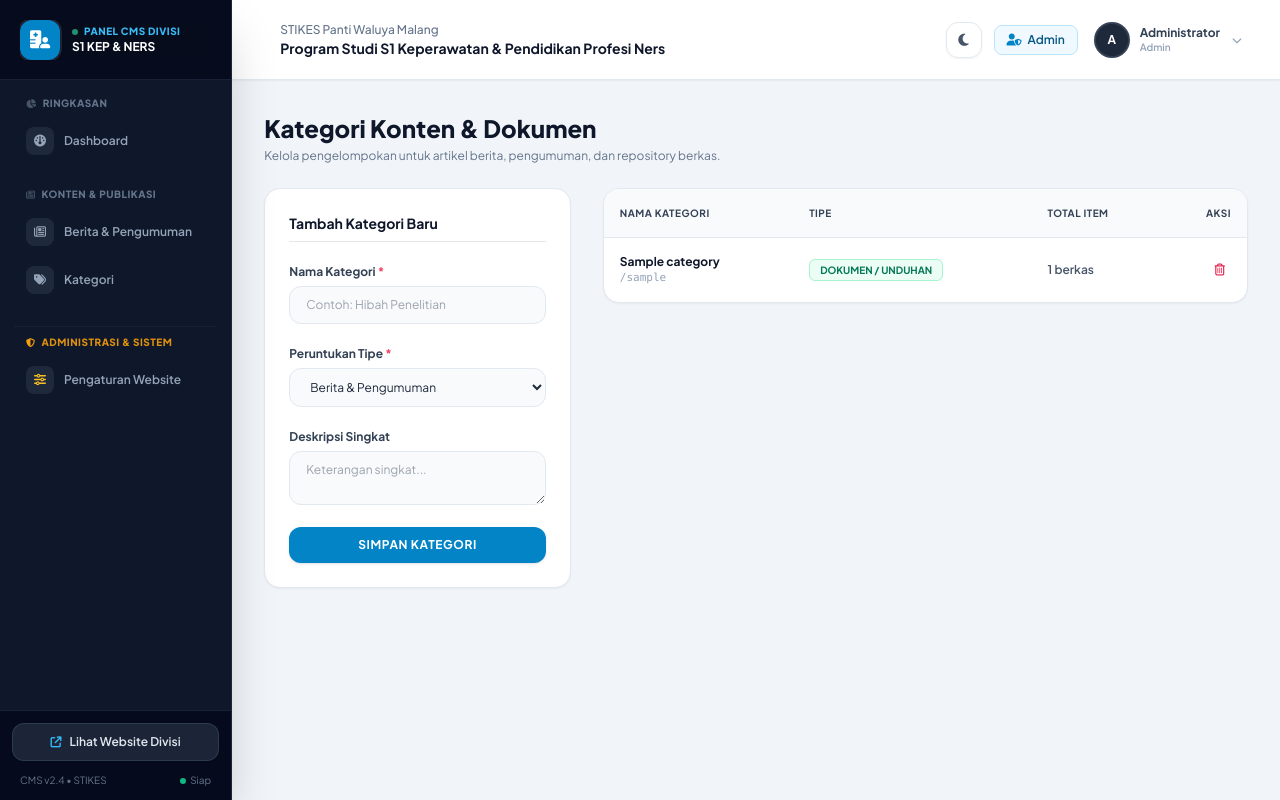
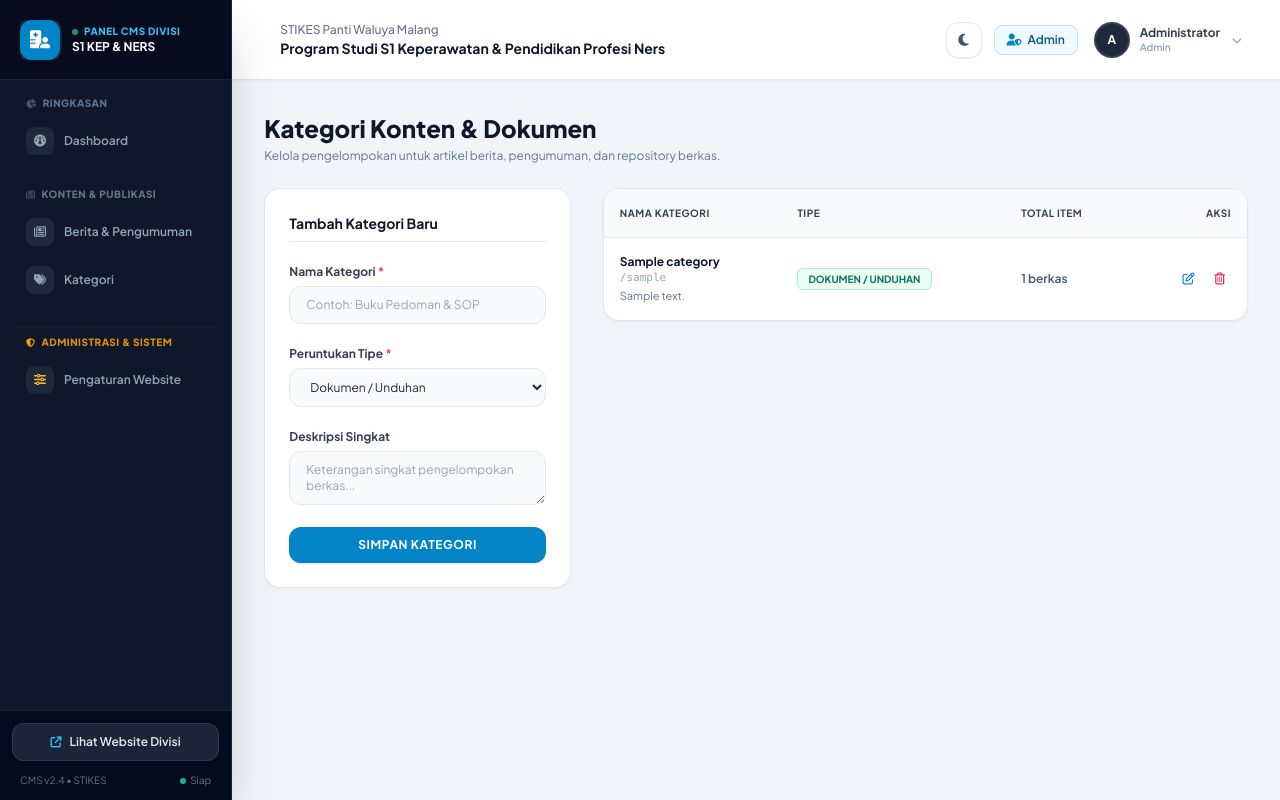
Before and after one commit to YonathanTobias/Cms-Prodi-S1-Farmasi, a Laravel app: template resources/views/admin/categories/index.blade.php in a window 1280 px wide. Run offline with Laravel 12, Linux system fonts and the light colour scheme; data comes from the database, SQL or seed files in the repository; the template is opened without the code that fills it: most values are stand-ins (such as "Sample title", 1, 10 or a date in 2020); some libraries are stand-ins or nearby versions.

Commit message:
feat: tambahkan fitur edit modal pada manajemen kategori

```diff
--- a/resources/views/admin/categories/index.blade.php
+++ b/resources/views/admin/categories/index.blade.php
@@ -3,7 +3,14 @@
 @section('title', 'Manajemen Kategori')
 
 @section('content')
-<div class="space-y-6">
+<div class="space-y-6" x-data="{
+    editModal: false,
+    editId: null,
+    editName: '',
+    editType: 'document',
+    editDesc: '',
+    editAction: ''
+}">
     <div>
         <h1 class="text-2xl font-extrabold text-slate-900">Kategori Konten & Dokumen</h1>
         <p class="text-xs text-slate-500 mt-1">Kelola pengelompokan untuk artikel berita, pengumuman, dan repository berkas.</p>
@@ -18,20 +25,20 @@
                     @csrf
                     <div class="space-y-1">
                         <label class="text-xs font-bold text-slate-700">Nama Kategori <span class="text-rose-500">*</span></label>
-                        <input type="text" name="name" required class="w-full px-4 py-2.5 rounded-xl text-xs bg-slate-50 border border-slate-200 focus:outline-none focus:ring-2 focus:ring-sky-500 focus:bg-white" placeholder="Contoh: Hibah Penelitian">
+                        <input type="text" name="name" required class="w-full px-4 py-2.5 rounded-xl text-xs bg-slate-50 border border-slate-200 focus:outline-none focus:ring-2 focus:ring-sky-500 focus:bg-white" placeholder="Contoh: Buku Pedoman & SOP">
                     </div>
 
                     <div class="space-y-1">
                         <label class="text-xs font-bold text-slate-700">Peruntukan Tipe <span class="text-rose-500">*</span></label>
                         <select name="type" required class="w-full px-4 py-2.5 rounded-xl text-xs bg-slate-50 border border-slate-200 focus:outline-none focus:ring-2 focus:ring-sky-500 focus:bg-white">
+                            <option value="document">Dokumen / Unduhan</option>
                             <option value="post">Berita & Pengumuman</option>
-                            <option value="document">Dokumen / Unduhan</option>
                         </select>
                     </div>
 
                     <div class="space-y-1">
                         <label class="text-xs font-bold text-slate-700">Deskripsi Singkat</label>
-                        <textarea name="description" rows="2" class="w-full px-4 py-2.5 rounded-xl text-xs bg-slate-50 border border-slate-200 focus:outline-none focus:ring-2 focus:ring-sky-500 focus:bg-white" placeholder="Keterangan singkat..."></textarea>
+                        <textarea name="description" rows="2" class="w-full px-4 py-2.5 rounded-xl text-xs bg-slate-50 border border-slate-200 focus:outline-none focus:ring-2 focus:ring-sky-500 focus:bg-white" placeholder="Keterangan singkat pengelompokan berkas..."></textarea>
                     </div>
 
                     <button type="submit" class="w-full py-2.5 rounded-xl bg-theme-primary text-white font-bold text-xs uppercase tracking-wider shadow hover:opacity-90 transition">
@@ -60,6 +67,9 @@
                                 <td class="p-4">
                                     <div class="font-bold text-slate-900">{{ $cat->name }}</div>
                                     <div class="text-[11px] text-slate-400 font-mono">/{{ $cat->slug }}</div>
+                                    @if($cat->description)
+                                        <div class="text-[11px] text-slate-500 mt-0.5">{{ $cat->description }}</div>
+                                    @endif
                                 </td>
                                 <td class="p-4">
                                     <span class="px-2.5 py-1 rounded-md text-[10px] font-bold uppercase {{ $cat->type == 'post' ? 'bg-sky-50 text-sky-700 border border-sky-200' : 'bg-emerald-50 text-emerald-700 border border-emerald-200' }}">
@@ -69,11 +79,27 @@
                                 <td class="p-4 font-semibold">
                                     {{ $cat->type == 'post' ? $cat->posts_count . ' artikel' : $cat->documents_count . ' berkas' }}
                                 </td>
-                                <td class="p-4 text-right">
-                                    <form action="{{ route('admin.categories.destroy', $cat->id) }}" method="POST" class="inline" onsubmit="return confirm('Hapus kategori ini?');">
+                                <td class="p-4 text-right space-x-1.5 whitespace-nowrap">
+                                    <!-- Tombol Edit -->
+                                    <button type="button"
+                                            @click="editModal = true;
+                                                    editId = {{ $cat->id }};
+                                                    editName = '{{ addslashes($cat->name) }}';
+                                                    editType = '{{ $cat->type }}';
+                                                    editDesc = '{{ addslashes($cat->description ?? '') }}';
+                                                    editAction = '{{ route('admin.categories.update', $cat->id) }}'"
+                                            class="p-1.5 rounded-lg text-sky-600 hover:bg-sky-50 transition"
+                                            title="Edit Kategori">
+                                        <i class="fa-regular fa-pen-to-square"></i>
+                                    </button>
+
+                                    <!-- Tombol Hapus -->
+                                    <form action="{{ route('admin.categories.destroy', $cat->id) }}" method="POST" class="inline" onsubmit="return confirm('Hapus kategori ini? Dokumen dalam kategori ini tidak akan terhapus.');">
                                         @csrf
                                         @method('DELETE')
-                                        <button type="submit" class="p-1.5 rounded-lg text-rose-600 hover:bg-rose-50 transition" title="Hapus"><i class="fa-regular fa-trash-can"></i></button>
+                                        <button type="submit" class="p-1.5 rounded-lg text-rose-600 hover:bg-rose-50 transition" title="Hapus">
+                                            <i class="fa-regular fa-trash-can"></i>
+                                        </button>
                                     </form>
                                 </td>
                             </tr>
@@ -88,5 +114,62 @@
             </div>
         </div>
     </div>
+
+    <!-- Modal Edit Kategori -->
+    <div x-show="editModal"
+         x-transition:enter="transition ease-out duration-200"
+         x-transition:enter-start="opacity-0"
+         x-transition:enter-end="opacity-100"
+         x-transition:leave="transition ease-in duration-150"
+         x-transition:leave-start="opacity-100"
+         x-transition:leave-end="opacity-0"
+         class="fixed inset-0 z-50 bg-slate-900/60 backdrop-blur-sm flex items-center justify-center p-4"
+         style="display: none;"
+         @keydown.escape.window="editModal = false">
+
+        <div class="bg-white rounded-3xl max-w-md w-full p-6 sm:p-8 shadow-2xl border border-slate-200 space-y-5"
+             @click.away="editModal = false">
+            <div class="flex justify-between items-center border-b pb-3">
+                <h3 class="font-bold text-base text-slate-900 flex items-center">
+                    <i class="fa-regular fa-pen-to-square mr-2 text-theme-primary"></i> Edit Kategori
+                </h3>
+                <button type="button" @click="editModal = false" class="text-slate-400 hover:text-slate-600">
+                    <i class="fa-solid fa-xmark text-lg"></i>
+                </button>
+            </div>
+
+            <form :action="editAction" method="POST" class="space-y-4">
+                @csrf
+                @method('PUT')
+
+                <div class="space-y-1">
+                    <label class="text-xs font-bold text-slate-700">Nama Kategori <span class="text-rose-500">*</span></label>
+                    <input type="text" name="name" x-model="editName" required class="w-full px-4 py-2.5 rounded-xl text-xs bg-slate-50 border border-slate-200 focus:outline-none focus:ring-2 focus:ring-sky-500 focus:bg-white">
+                </div>
+
+                <div class="space-y-1">
+                    <label class="text-xs font-bold text-slate-700">Peruntukan Tipe <span class="text-rose-500">*</span></label>
+                    <select name="type" x-model="editType" required class="w-full px-4 py-2.5 rounded-xl text-xs bg-slate-50 border border-slate-200 focus:outline-none focus:ring-2 focus:ring-sky-500 focus:bg-white">
+                        <option value="document">Dokumen / Unduhan</option>
+                        <option value="post">Berita & Pengumuman</option>
+                    </select>
+                </div>
+
+                <div class="space-y-1">
+                    <label class="text-xs font-bold text-slate-700">Deskripsi Singkat</label>
+                    <textarea name="description" x-model="editDesc" rows="2" class="w-full px-4 py-2.5 rounded-xl text-xs bg-slate-50 border border-slate-200 focus:outline-none focus:ring-2 focus:ring-sky-500 focus:bg-white" placeholder="Keterangan singkat..."></textarea>
+                </div>
+
+                <div class="pt-3 border-t flex justify-end space-x-2">
+                    <button type="button" @click="editModal = false" class="px-4 py-2 rounded-xl bg-slate-100 text-slate-600 text-xs font-bold hover:bg-slate-200 transition">
+                        Batal
+                    </button>
+                    <button type="submit" class="px-5 py-2 rounded-xl bg-theme-primary text-white text-xs font-bold uppercase tracking-wider shadow hover:opacity-90 transition">
+                        Perbarui Kategori
+                    </button>
+                </div>
+            </form>
+        </div>
+    </div>
 </div>
 @endsection
```
